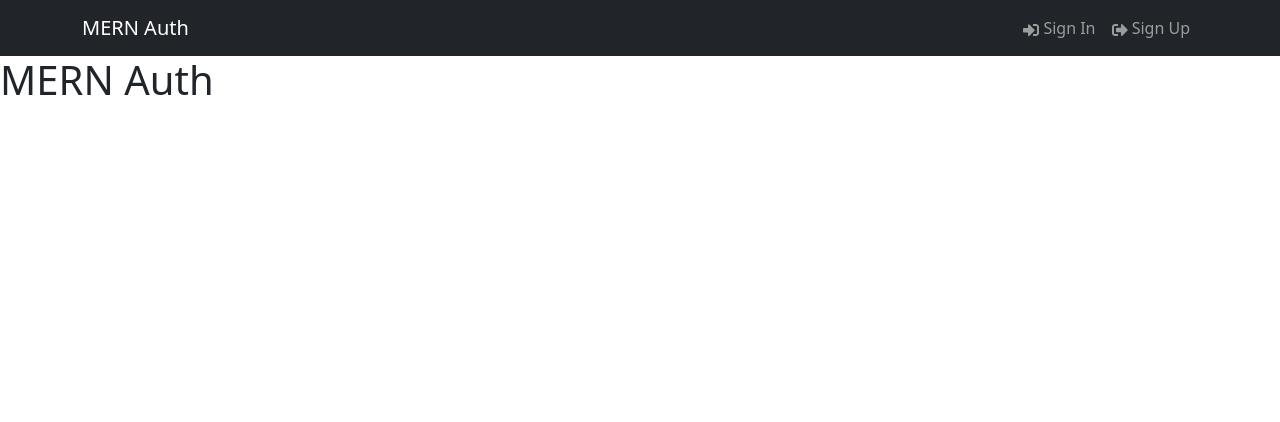
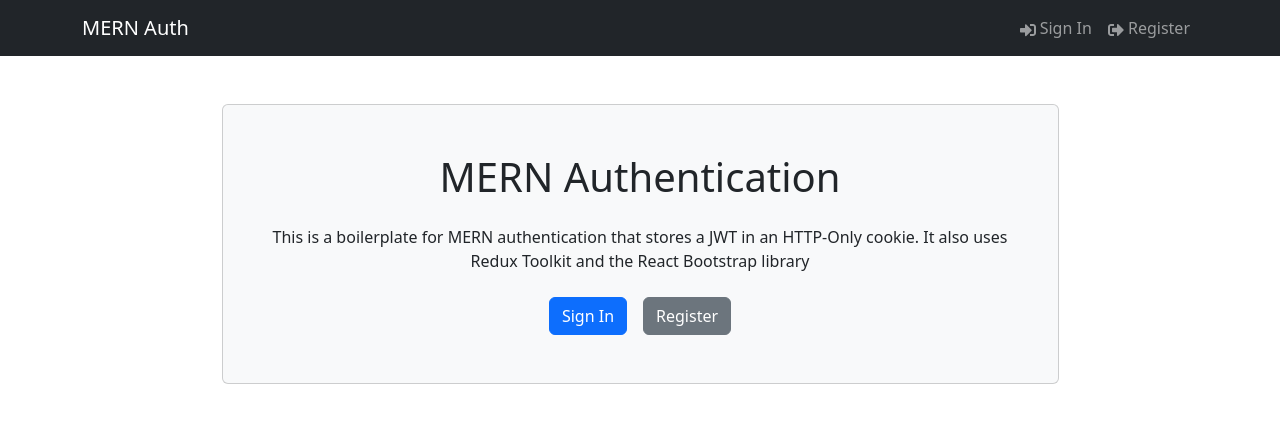
Before and after one commit to smartful/mern-auth, a React (Vite) app in the folder frontend/: page / in a window 1280 px wide. Shown: the top 422 px of the page. Built offline with nearby package versions, Linux system fonts and the light colour scheme.

Commit message:
homepage initialisation

```diff
--- a/frontend/src/App.jsx
+++ b/frontend/src/App.jsx
@@ -1,10 +1,11 @@
 import Header from "./components/Header";
+import HomeScreen from "./screens/HomeScreen";
 
 const App = () => {
   return (
     <>
       <Header />
-      <h1>MERN Auth</h1>
+      <HomeScreen />
     </>
   );
 };
--- a/frontend/src/components/Header.jsx
+++ b/frontend/src/components/Header.jsx
@@ -14,7 +14,7 @@
                 <FaSignInAlt /> Sign In
               </Nav.Link>
               <Nav.Link href="/register">
-                <FaSignOutAlt /> Sign Up
+                <FaSignOutAlt /> Register
               </Nav.Link>
             </Nav>
           </Navbar.Collapse>
--- /dev/null
+++ b/frontend/src/components/Hero.jsx
@@ -0,0 +1,28 @@
+import { Container, Card, Button } from "react-bootstrap";
+
+const Hero = () => {
+  return (
+    <div className=" py-5">
+      <Container className="d-flex justify-content-center">
+        <Card className="p-5 d-flex flex-column align-items-center hero-card bg-light w-75">
+          <h1 className="text-center mb-4">MERN Authentication</h1>
+          <p className="text-center mb-4">
+            This is a boilerplate for MERN authentication that stores a JWT in
+            an HTTP-Only cookie. It also uses Redux Toolkit and the React
+            Bootstrap library
+          </p>
+          <div className="d-flex">
+            <Button variant="primary" href="/login" className="me-3">
+              Sign In
+            </Button>
+            <Button variant="secondary" href="/register">
+              Register
+            </Button>
+          </div>
+        </Card>
+      </Container>
+    </div>
+  );
+};
+
+export default Hero;
--- /dev/null
+++ b/frontend/src/screens/HomeScreen.jsx
@@ -0,0 +1,7 @@
+import Hero from "../components/Hero";
+
+const HomeScreen = () => {
+  return <Hero />;
+};
+
+export default HomeScreen;
```
